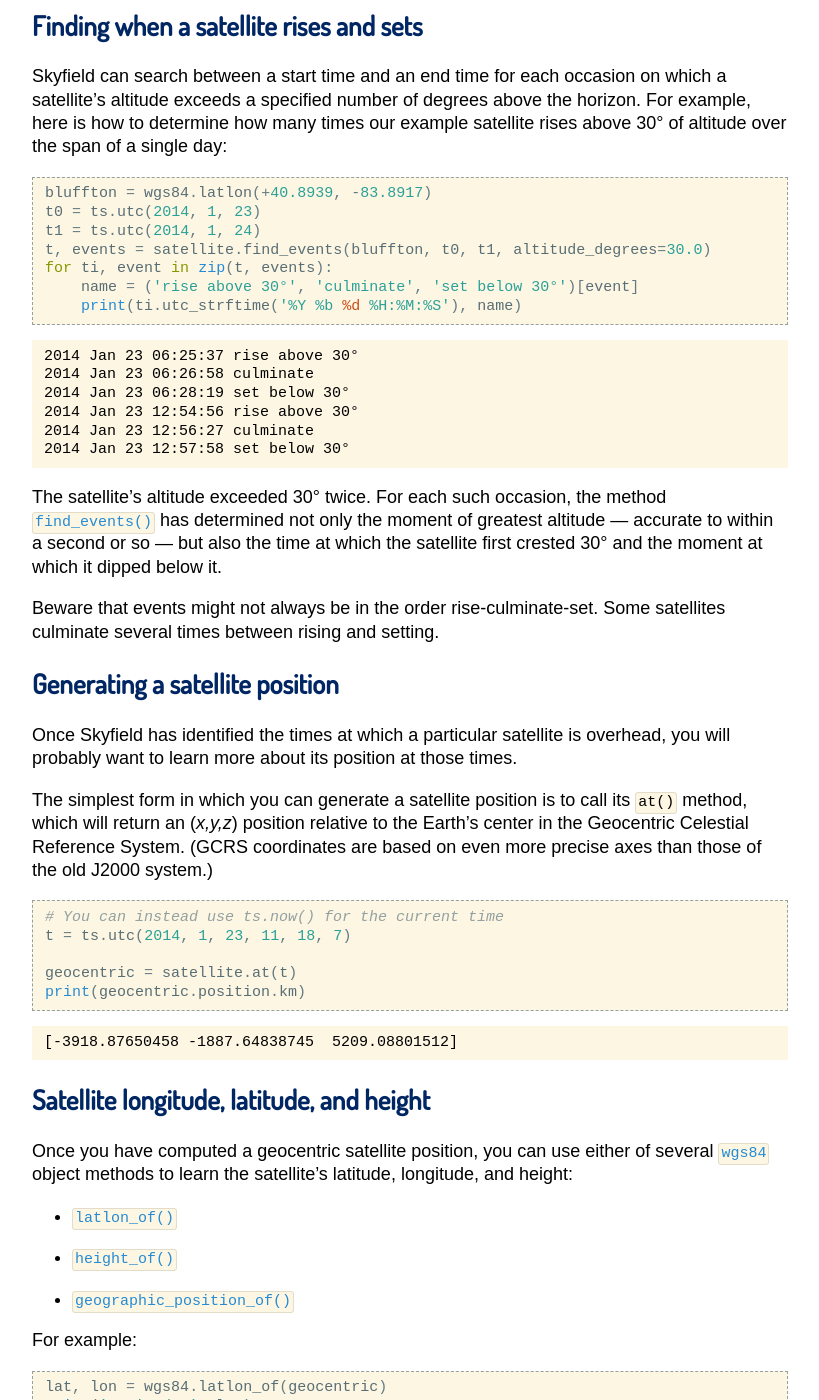
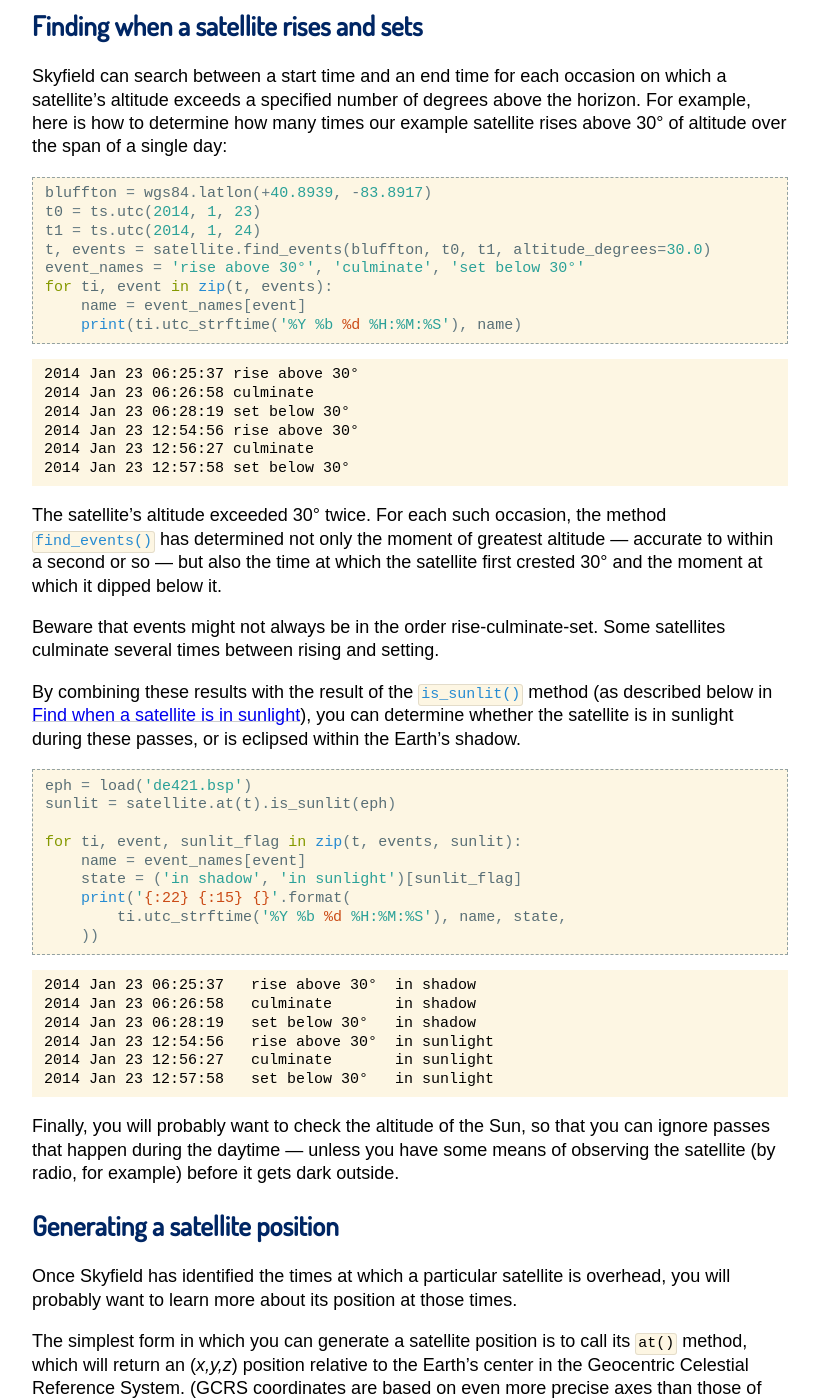
Before and after one commit to skyfielders/python-skyfield, a Sphinx documentation site: the page built from skyfield/documentation/earth-satellites.rst, in a window 1280 px wide and 1400 px high, scrolled down 4243 px. Shown: the whole window, without its empty margins (230-1049 px from the left). Built offline with Sphinx 7.4.7, drawn with Linux system fonts in a browser that asks for light colours; some web fonts are replaced.

Commit message:
Fix #327: show is_sunlit() for satellite passes

```diff
--- a/skyfield/documentation/earth-satellites.rst
+++ b/skyfield/documentation/earth-satellites.rst
@@ -312,8 +312,9 @@ over the span of a single day:
     t0 = ts.utc(2014, 1, 23)
     t1 = ts.utc(2014, 1, 24)
     t, events = satellite.find_events(bluffton, t0, t1, altitude_degrees=30.0)
+    event_names = 'rise above 30°', 'culminate', 'set below 30°'
     for ti, event in zip(t, events):
-        name = ('rise above 30°', 'culminate', 'set below 30°')[event]
+        name = event_names[event]
         print(ti.utc_strftime('%Y %b %d %H:%M:%S'), name)
 
 .. testoutput::
@@ -335,6 +336,39 @@ and the moment at which it dipped below it.
 
 Beware that events might not always be in the order rise-culminate-set.
 Some satellites culminate several times between rising and setting.
+
+By combining these results
+with the result of the :meth:`~skyfield.positionlib.ICRF.is_sunlit()` method
+(as described below in :ref:`satellite-is-sunlit`),
+you can determine whether the satellite is in sunlight
+during these passes,
+or is eclipsed within the Earth’s shadow.
+
+.. testcode::
+
+    eph = load('de421.bsp')
+    sunlit = satellite.at(t).is_sunlit(eph)
+
+    for ti, event, sunlit_flag in zip(t, events, sunlit):
+        name = event_names[event]
+        state = ('in shadow', 'in sunlight')[sunlit_flag]
+        print('{:22} {:15} {}'.format(
+            ti.utc_strftime('%Y %b %d %H:%M:%S'), name, state,
+        ))
+
+.. testoutput::
+
+    2014 Jan 23 06:25:37   rise above 30°  in shadow
+    2014 Jan 23 06:26:58   culminate       in shadow
+    2014 Jan 23 06:28:19   set below 30°   in shadow
+    2014 Jan 23 12:54:56   rise above 30°  in sunlight
+    2014 Jan 23 12:56:27   culminate       in sunlight
+    2014 Jan 23 12:57:58   set below 30°   in sunlight
+
+Finally, you will probably want to check the altitude of the Sun,
+so that you can ignore passes that happen during the daytime —
+unless you have some means of observing the satellite
+(by radio, for example) before it gets dark outside.
 
 Generating a satellite position
 -------------------------------
```
